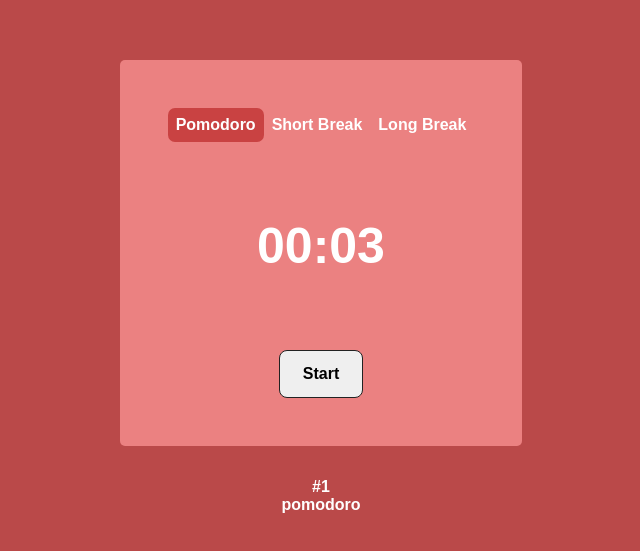
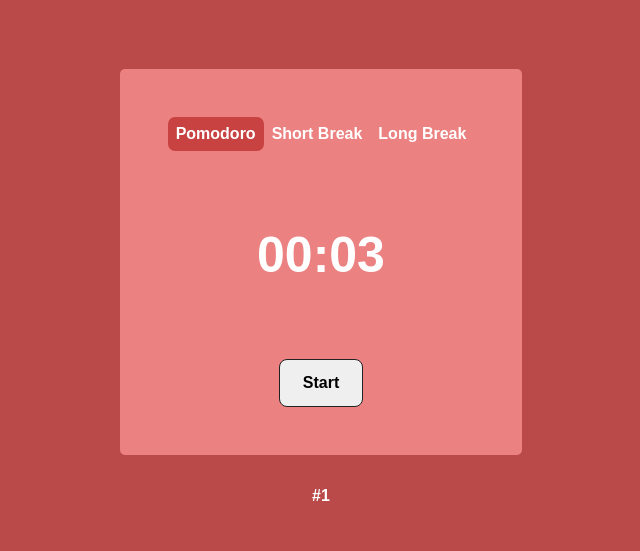
Before and after one commit to tobias0511/Pomodoro_Timer, a React (Vite) app in the folder pomodoro_timer/: page / in a window 1280 px wide. Shown: the part 113-664 px from the top of the page, without its empty margins (319-959 px from the left). Built offline with nearby package versions, Linux system fonts and the light colour scheme.

Commit message:
cleaned code

```diff
--- a/pomodoro_timer/src/App.css
+++ b/pomodoro_timer/src/App.css
@@ -6,34 +6,6 @@
   color: white;
 }
 
-
-
-.pomodoroContainer {
-  background-color: var(--main-color);
-  height: 100vh;
-  display: flex;
-  align-items: center;
-  justify-content: center;
-}
-/*
-.active{
-  background-color: var(--navbar-color)
-} */
-.timerContainer{
-  display: flex;
-  flex-direction: column;
-  align-items: center;
-}
-
-.timerWrapper {
-  display: flex;
-  flex-direction: column;
-  align-items: center;
-  justify-content: center;
-  background-color: var(--secondary-color);
-  padding: 3em;
-  border-radius: 5px;
-}
 
 .timerContainer.pomodoro{
   --main-color:rgb(186, 73, 73);
@@ -52,6 +24,38 @@
   --secondary-color:rgb(22, 184, 127);
   --navbar-color:rgb(9, 122, 83);
 }
+
+/* .pomodoroContainer {
+  background-color: var(--main-color);
+  height: 100vh;
+  display: flex;
+  align-items: center;
+  justify-content: center;
+} */
+/*
+.active{
+  background-color: var(--navbar-color)
+} */
+.timerContainer{
+  display: flex;
+  flex-direction: column;
+  align-items: center;
+  justify-content: center;
+  background-color: var(--main-color);
+  height: 100vh;
+}
+
+.timerWrapper {
+  display: flex;
+  flex-direction: column;
+  align-items: center;
+  justify-content: center;
+  background-color: var(--secondary-color);
+  padding: 3em;
+  border-radius: 5px;
+}
+
+
 
 .timerContainer a{
   font-weight: bold;
--- a/pomodoro_timer/src/components/Timer.tsx
+++ b/pomodoro_timer/src/components/Timer.tsx
@@ -1,7 +1,7 @@
-import React, { act, useEffect, useRef, useState } from "react";
+import React, {  useEffect, useState } from "react";
 import { Countdown } from "./Countdown";
 import { TimerNav } from "./TimerNav";
-import { flushSync } from "react-dom";
+
 
 export const Timer = () => {
   // let pomodoroTime = 0 * 60;
@@ -10,7 +10,7 @@ export const Timer = () => {
 
 const POMODORO_TIME = 0.05*60
 const SHORT_BREAK = 0.05 * 60
-const LONG_BREAK = 15 * 60
+const LONG_BREAK = 0.05 * 60
   const [intervalId, setIntervalId] = useState<number | undefined>(undefined);
   const [pomodoroTime, setPomodoroTime] = useState<number>(POMODORO_TIME);
   const[shortBreak, setShortBreak] = useState<number>(SHORT_BREAK)
@@ -35,7 +35,7 @@ const LONG_BREAK = 15 * 60
         if (session === "pomodoro") {
           setPomodoroTime((prev) => prev - 1);
         } else if (session === "shortBreak") {
-          setShortBreak((prev) => prev - 1);
+          setShortBreak((prev) => prev - 1); // use max(prev - 1, 0) to prevent failing if i dont have round seconds
         } else if (session === "longBreak") {
           setLongBreak((prev) => prev - 1);
         }
@@ -48,86 +48,26 @@ const LONG_BREAK = 15 * 60
   useEffect(() => {
     if (pomodoroTime === 0 && session === "pomodoro") {
       clearInterval(intervalId);
-      round < 4 ? setSession("shortBreak") : setSession("longBreak")
+      round % 4 ? setSession("shortBreak") : setSession("longBreak")
       setPomodoroTime(POMODORO_TIME);
       setActive(false);
+
     } else if (shortBreak === 0 && session === "shortBreak") {
       clearInterval(intervalId);
-      // setSession(round < 4 ? "pomodoro" : "longBreak");
       setSession("pomodoro")
       setShortBreak(SHORT_BREAK);
       setActive(false);
-      setRound(round < 4 ? round + 1 : 1);
+      setRound(round + 1)
+
     } else if (longBreak === 0 && session === "longBreak") {
       clearInterval(intervalId);
       setSession("pomodoro");
       setLongBreak(LONG_BREAK);
       setActive(false);
+      setRound(round + 1)
     }
   }, [pomodoroTime, shortBreak, longBreak, session, round, intervalId]);
-  // checks if i currently have a break or are in a pomodoro session
-  // const currentlyPomodoro = pomodoroTime === 0 ? false : true;
-  const currentlyPomodoro = session === "pomodoro" ? true : false
-  // const sess =
-  // colors if im currently in a pomodoro session
-  if (session === "pomodoro") {
-    document.documentElement.style.setProperty(
-      "--main-color",
-      "rgb(186, 73, 73)"
-    );
-    document.documentElement.style.setProperty(
-      "--secondary-color",
-      "rgb(235, 129, 129)"
-    );
-    document.documentElement.style.setProperty(
-      "--navbar-color",
-      "rgb(201, 66, 66)"
-    );
-    // colors if im currently in a break
-  } else if (session === "shortBreak") {
-    document.documentElement.style.setProperty(
-      "--main-color",
-      "rgb(6, 158, 105)"
-    );
-    document.documentElement.style.setProperty(
-      "--secondary-color",
-      "rgb(22, 184, 127)"
-    );
-    document.documentElement.style.setProperty(
-      "--navbar-color",
-      "rgb(9, 122, 83)"
-    );
-  } else {
-    document.documentElement.style.setProperty(
-      "--main-color",
-      "rgb(6, 158, 105)"
-    );
-    document.documentElement.style.setProperty(
-      "--secondary-color",
-      "rgb(22, 184, 127)"
-    );
-    document.documentElement.style.setProperty(
-      "--navbar-color",
-      "rgb(9, 122, 83)"
-    );
-  }
 
-  // active is set to false if pomodoro time is 0 => button displays start that the pause can be started
-  // useEffect(() => {
-  //   if(pomodoroTime === 0){
-  //     setActive(false)
-  //     setPomodoroTime(POMODORO_TIME)
-  //     setSession("shortBreak")
-  //   }
-  // }, [pomodoroTime])
-
-  // useEffect(() => {
-  //   if(shortBreak === 0){
-  //     setActive(false)
-  //     setShortBreak(SHORT_BREAK)
-  //     setSession("pomodoro")
-  //   }
-  // }, [shortBreak])
 
 
   return (
@@ -139,10 +79,9 @@ const LONG_BREAK = 15 * 60
         {active ? "Pause" : "Start"}
       </button>
 
-      {/* <button onClick={handleStopClick}>stop</button> */}
     </div>
     <a className="roundNumber">#{round}</a>
-    <a>{session}</a>
+
     </div>
   );
 };
--- a/pomodoro_timer/src/components/TimerNav.tsx
+++ b/pomodoro_timer/src/components/TimerNav.tsx
@@ -1,21 +1,23 @@
 import React from "react";
 
-interface TimerNavProps{
-  currentSession: "shortBreak" | "longBreak" | "pomodoro"
+interface TimerNavProps {
+  currentSession: "shortBreak" | "longBreak" | "pomodoro";
 }
 
-export const TimerNav : React.FC<TimerNavProps> = ( {currentSession} ) => {
+export const TimerNav: React.FC<TimerNavProps> = ({ currentSession }) => {
   return (
     <div className="timerNavContainer">
-        <ul>
-        <li className={currentSession === "pomodoro" ? "pomodoro" : "" }>Pomodoro</li>
-        <li className={currentSession === "shortBreak" ? "shortBreak" : ""}>Short Break</li>
-        <li className={currentSession === "longBreak" ? "longBreak" : ""}>Long Break</li>
-
-
-        </ul>
-
-      {/* {currentlyPomodoro ? "Pomodoro" : "Short Break"} */}
+      <ul>
+        <li className={currentSession === "pomodoro" ? "pomodoro" : ""}>
+          Pomodoro
+        </li>
+        <li className={currentSession === "shortBreak" ? "shortBreak" : ""}>
+          Short Break
+        </li>
+        <li className={currentSession === "longBreak" ? "longBreak" : ""}>
+          Long Break
+        </li>
+      </ul>
     </div>
   );
 };
```
